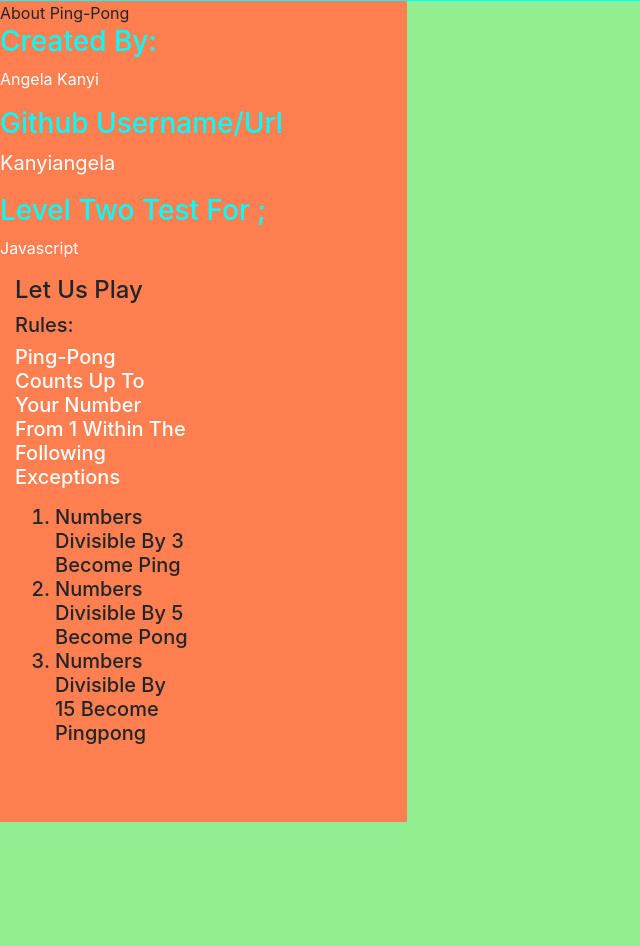
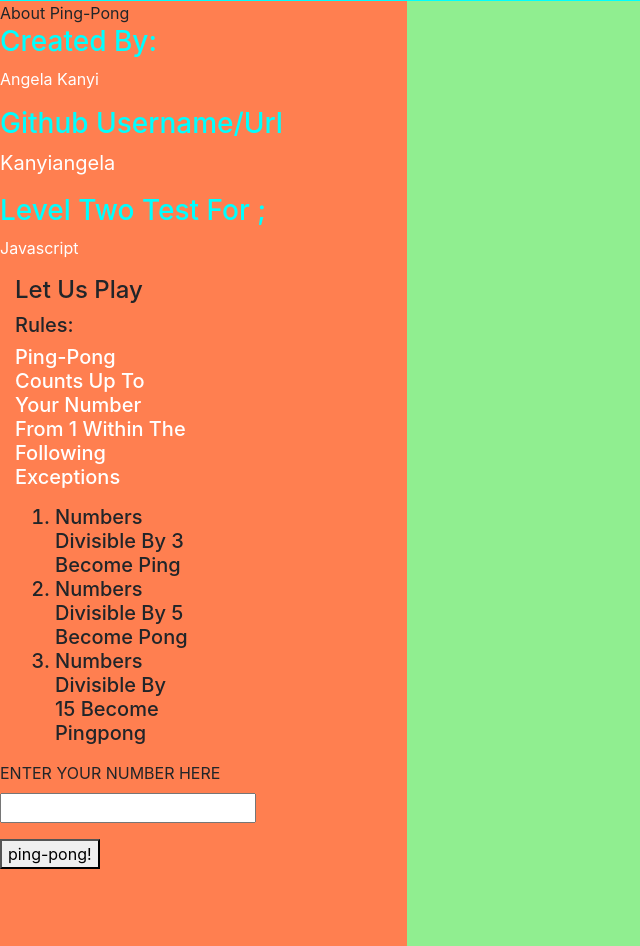
Before and after one commit to kanyiangela/ping-pong, a plain HTML site: page index.html in a window 1280 px wide. Shown: the part 269-1215 px from the top of the page, without its empty margins (0-640 px from the left). Before the commit the page ends 1091 px from the top, so only its background shows below. Drawn offline with nearby package versions, Linux system fonts and the light colour scheme.

Commit message:
adding button class

```diff
--- a/index.html
+++ b/index.html
@@ -36,6 +36,15 @@
           <li>numbers divisible by 15 become pingpong</li>
         </ol>
       </div>
+    </div>
+<form id="ping-pong">
+  <div class="form-group">
+    <label for="number">ENTER YOUR NUMBER HERE</label>
+    <input type="text" id="number">
+    </div>
+    <button type="submit" class="btwn" id="button">ping-pong!</button>
+    <ul id="push"
+
       </div>
     </div>
 
```
